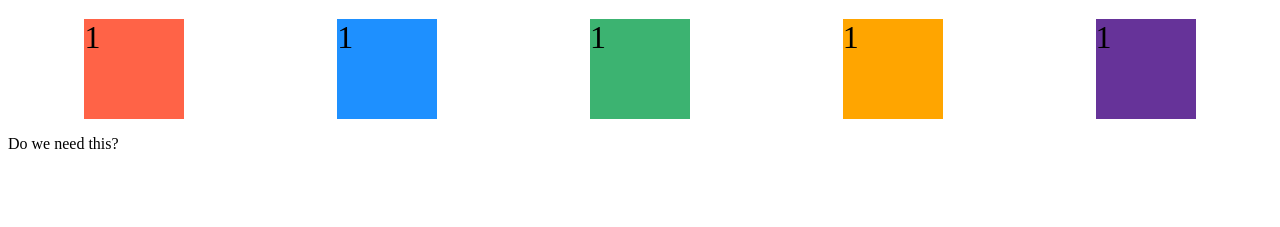
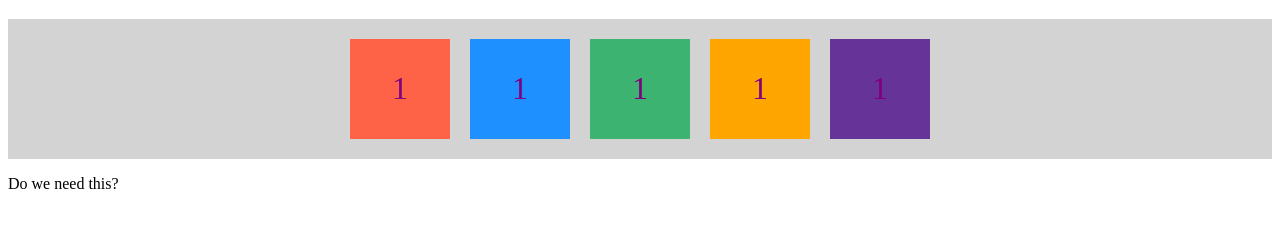
Before and after one commit to j15lipp/j15lipp.github.io, a plain HTML site: page myflex.html in a window 1280 px wide. Shown: the part 61-288 px from the top of the page. Drawn offline with Linux system fonts and the light colour scheme.

Commit message:
flexbox practice

```diff
--- a/myflex.html
+++ b/myflex.html
@@ -11,15 +11,34 @@
   	.green { background: mediumseagreen; }
   	.orange { background: orange; }
   	.purple { background: rebeccapurple; }
-	.flex-item{
+	.box{
 		display: flex;
 		width: 100px;
 		height: 100px;
 		font-size: 2em;
+		justify-content: center;
+		align-items: center;
+		color: white;
+		margin: 10px;
 	}
 	.flex-container{
 		display: flex;
-		justify-content: space-around;
+		justify-content: space-between;
+		background-color: lightgray;
+		padding: 10px;
+	}
+	@media (min-width: 600px){
+		.box{
+			color: gray;
+		}
+	}
+	@media (min-width: 900px){
+		.flex-container{
+			justify-content: center;
+		}
+		.box{
+			color: purple;
+		}
 	}
 </style>
 
@@ -31,11 +50,11 @@
 
     <main>
         <section class="flex-container">
-            <div class="flex-item red" >1</div>
-          	<div class="flex-item blue" >1</div>
-        	<div class="flex-item green" >1</div>
-  		   	<div class="flex-item orange" >1</div>
-         	<div class="flex-item purple" >1</div>
+            <div class="flex-item red box" >1</div>
+          	<div class="flex-item blue box" >1</div>
+        	<div class="flex-item green box" >1</div>
+  		   	<div class="flex-item orange box" >1</div>
+         	<div class="flex-item purple box" >1</div>
 
         </section>
     </main>
@@ -47,8 +66,3 @@
 </body>
 
 </html>
-
-
-<!-- GOAL: use embeded styles to make the width & height to be 100px
-and the text inside should be white and font size 2em
--->
```
